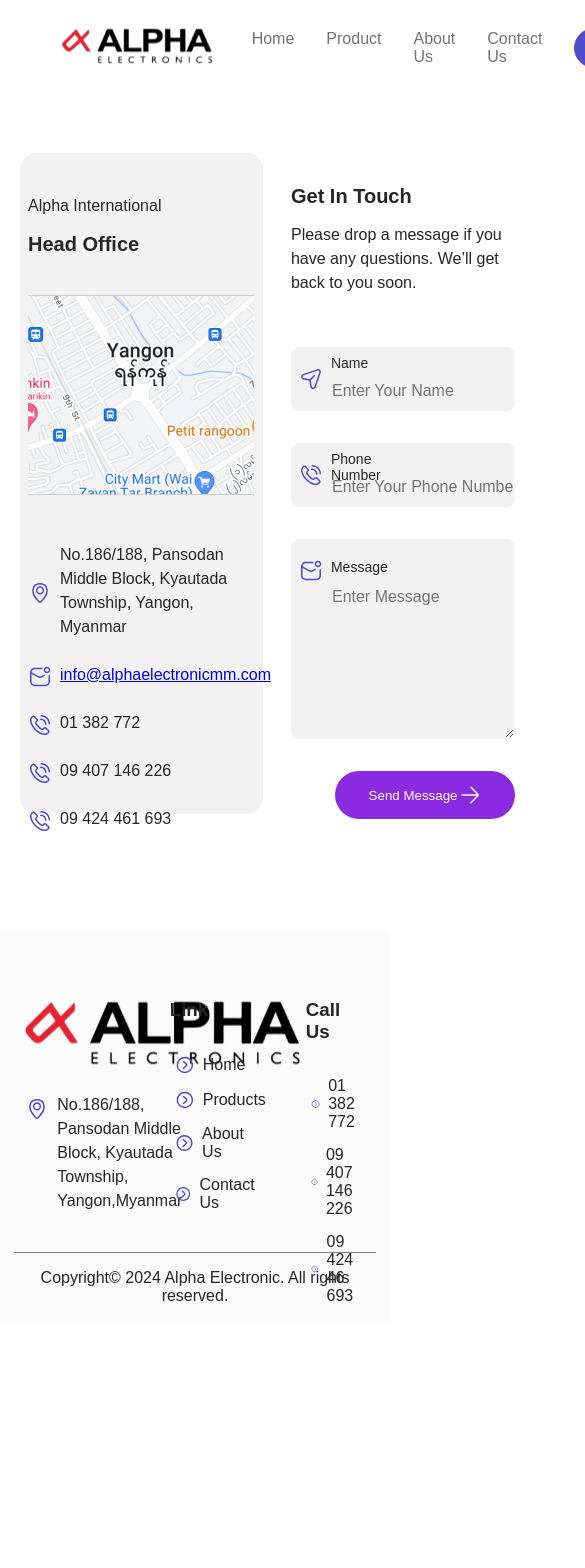
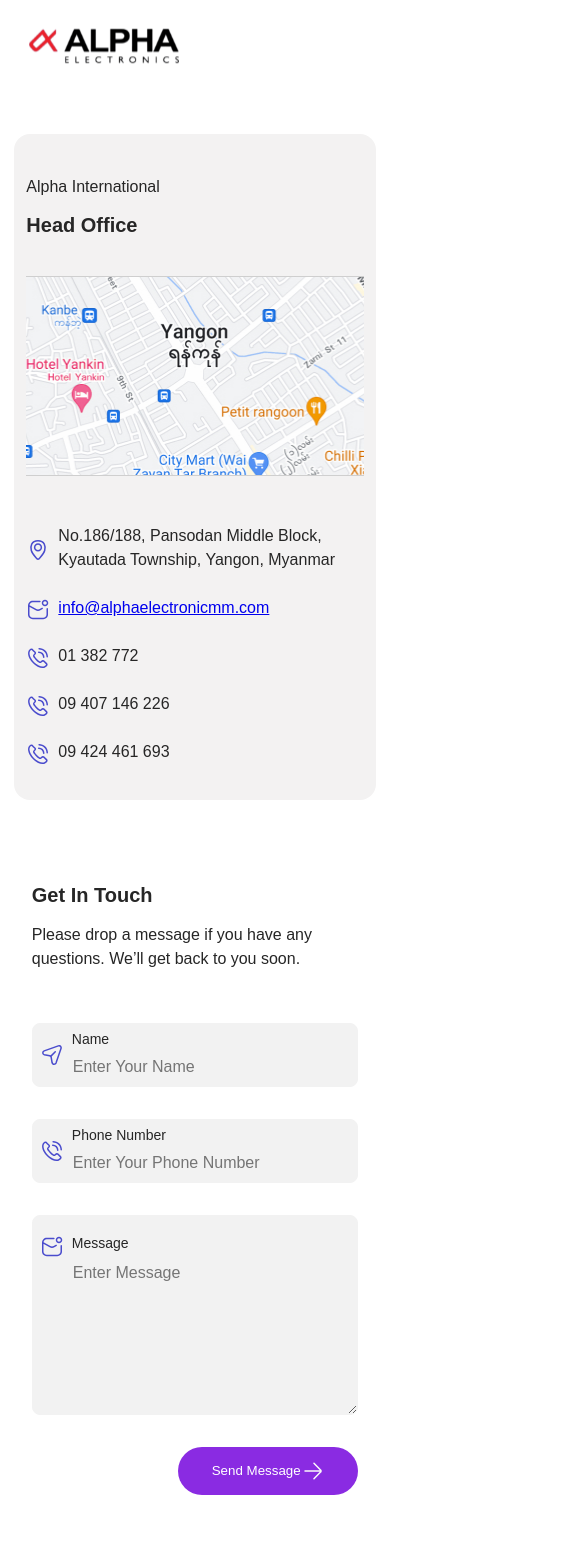
Before and after one commit to SawLinThant/Alpha-mm, a React (Create React App) app: page /contactus in a window 390 px wide. Shown: the top 1568 px of the page, 585 px wide, since content can reach past the window. Before the commit the page ends 1321 px from the top, so only its background shows below. Built offline with nearby package versions, Linux system fonts and the light colour scheme; no server answers; sample sign-in values are in the browser's storage; a web font is replaced by a local one.

Commit message:
rsponsive

```diff
--- a/src/pages/Service.js
+++ b/src/pages/Service.js
@@ -29,7 +29,7 @@ const Service = () => {
                                 <p>09 884 888 693</p>
                             </div>
                             <div className="store-service-detail-text">
-                                <LocationIcon width={24} height={24}/>
+                               <div><LocationIcon width={24} height={24}/></div>
                                 <p>အမှတ် 390, 391၊ ယမုံနာ (၁) လမ်း၊ (၂) ရပ်ကွက်၊ ဒေါပုံမြို့နယ်၊ ရန်ကုန်မြို့။</p>
                             </div>
                         </div>
@@ -51,7 +51,7 @@ const Service = () => {
                                 <p>09 884 888 693</p>
                             </div>
                             <div className="store-service-detail-text">
-                                <LocationIcon width={24} height={24}/>
+                            <div><LocationIcon width={24} height={24}/></div>
                                 <p>အမှတ် D, 78 လမ်း၊ 29 x 30 ကြား လော်ဂျာဆိုင်ကယ် အပိုပစ္စည်း ဆိုင်ဘေး ဘူတာကြီးရှေ့၊ မန္တလေးမြို့။</p>
                             </div>
                         </div>
--- a/src/style/aboutus.css
+++ b/src/style/aboutus.css
@@ -278,3 +278,47 @@
   .blank-separator{
     height: 6rem;
   }
+
+  @media screen and (max-width: 844px){
+    .about-alpha{
+      height: 90vh !important;
+    }
+
+    .about-alpha-layout{
+      flex-direction: column !important;
+    }
+
+    .about-alpha-logo-container{
+      width: 100% !important;
+      margin-top: 0 !important;
+      height: 20vh !important;
+    }
+
+    .about-alpha-logo{
+      width: 100% !important;
+    }
+
+    .about-alpha-text-container{
+      width: 100% !important;
+    }
+
+    .about-alpha-text{
+      margin-top: 1rem !important;
+    }
+
+    .vision-container{
+      margin-top: 2rem !important;
+      height: 75rem !important;
+    }
+
+    .vision-container-layout{
+      grid-template-columns: repeat(1,1fr);
+      row-gap: 1rem !important;
+    }
+
+    .aim{
+      padding: 0 1rem 0 1rem !important;
+      width: 92% !important;
+      height: 100% !important;
+    }
+  }
--- a/src/style/contactus.css
+++ b/src/style/contactus.css
@@ -7,7 +7,7 @@
 }
 
 .contact-layout-container{
-    width: 90%;
+    width: 93%;
     height: 65%;
     display: grid;
     grid-template-columns: repeat(3, 1fr);
@@ -64,8 +64,8 @@
     padding-bottom: 5rem;
 }
 
-.contact-location-container{
-    width: 90%;
+.contact-location-container-layout{
+    width: 93%;
     height: 85%;
 }
 
@@ -261,3 +261,24 @@
         margin-bottom: 10px;
     }
 }
+
+@media screen and (max-width: 844px){
+    .contact-form-container{
+        height: 94rem;
+        padding-bottom: 0;
+    }
+
+    .contact-loaction-container{
+        height: 93%;
+    }
+
+    .contact-location-layout{
+        grid-template-columns: repeat(1,1fr);
+        height: 100%;
+    }
+
+    .contact-location-container-layout{
+        height: 95%;
+    }
+
+}
--- a/src/style/footer.css
+++ b/src/style/footer.css
@@ -113,3 +113,34 @@ footer{
     gap: 8px;
     margin-left: 5px;
 }
+
+@media screen and (max-width: 844px){
+    .footer-container-main{
+        flex-direction: column !important;
+    }
+
+    .location{
+        width: 100% !important;
+        justify-content: left !important;
+        height: auto !important;
+        margin-left: 1.5rem !important;
+    }
+
+    .location-layout{
+        width: 100% !important;
+    }
+
+    .footer-container-main{
+        height: 55rem !important;
+    }
+
+    .section-container{
+        width: 100% !important;
+        height: 20rem !important;
+        grid-template-columns: 1fr !important;
+    }
+
+    .section h3{
+        padding-left: 1.5rem !important;
+    }
+}
--- a/src/style/header.css
+++ b/src/style/header.css
@@ -87,3 +87,17 @@ nav{
         gap: 2rem;
     }
 }
+
+@media screen and (max-width: 844px){
+    nav{
+        justify-content: flex-start;
+        width: 85%;
+    }
+    .nav-right{
+        display: none;
+    }
+
+    .nav-left{
+        padding-left: 0;
+    }
+}
--- a/src/style/home.css
+++ b/src/style/home.css
@@ -461,6 +461,8 @@
   font-weight: 400;
   line-height: 27px;
 }
+
+
 
 @keyframes buttongrow {
   0% {
@@ -1174,3 +1176,103 @@
     width: 93%;
   }
 }
+
+@media screen and (max-width: 844px){
+  .mvp-container{
+    height: 48rem !important;
+    margin-top: 2rem !important;
+  }
+
+  .mvp {
+    flex-direction: column !important;
+    height: 100%!important;
+    gap: 2rem !important;
+  }
+
+  .mvp-description{
+    width: 100% !important;
+    height: 30rem !important;
+  }
+
+  .mvp-heading{
+    height: 10rem !important;
+  }
+
+  .mvp-image-container{
+    width: 100% !important;
+  }
+
+  .mvp-image{
+    width: 30% !important;
+  }
+
+  .mvp-image img{
+    width: 100% !important;
+  }
+
+  .mvp-heading h2{
+    line-height: normal !important;
+  }
+
+  .showcase{
+    height: auto !important;
+    margin-top: 2rem !important;
+  }
+
+  .showcase-layout {
+    grid-template-columns: 1fr !important;
+    row-gap: 1rem;
+  }
+
+  .showcase-left, .showcase-right {
+    grid-column: span 12 !important;
+    grid-template-columns: 1fr !important;
+    transform: translateY(0%) !important;
+  }
+
+  .advertise-container{
+    height: 200rem !important;
+    gap: 2rem;
+  }
+
+  .download-container{
+    grid-template-columns: 1fr !important;
+    height: 70rem !important;
+  }
+
+  .phone-icon-container{
+    width: 100% !important;
+  }
+
+  .download-description{
+    padding: 0 10px 0 10px;
+  }
+
+  .download-text{
+    padding: 0 10px 0 10px;
+  }
+
+  .badge-container{
+    position:  relative !important;
+    margin-bottom: 0 !important;
+    width: 93%;
+  }
+
+  .badge-container-open{
+    animation: none !important;
+  }
+
+  .find-us-container{
+    height: 100% !important;
+  }
+
+  .find-us{
+    flex-direction: column !important;
+    margin-top: 0 !important;
+    height: 100% !important;
+  }
+
+  .find-us-section{
+    width: 100% !important;
+  }
+}
--- a/src/style/serviceandstore.css
+++ b/src/style/serviceandstore.css
@@ -28,7 +28,6 @@
 .store-service-description-container{
     width: 100%;
     height: 36.5rem;
-    display: flex;
     place-items: center;
     justify-content: center;
     display: grid;
@@ -105,3 +104,23 @@
     color: white;
     gap: 8px;
 }
+
+@media screen and (max-width: 844px){
+    .store-service-description-container{
+        grid-template-columns: repeat(1,1fr);
+        row-gap: 2rem;
+        height: 100%;
+    }
+
+    .store-section-container, .service-section-container{
+        height: 99.75rem;
+    }
+
+    .storeandservice-layout{
+        height: 100%;
+    }
+
+    .store-service-description-text{
+        height: 18rem;
+    }
+}
```
Also changed, not shown: src/pages/ContactUs.js.
